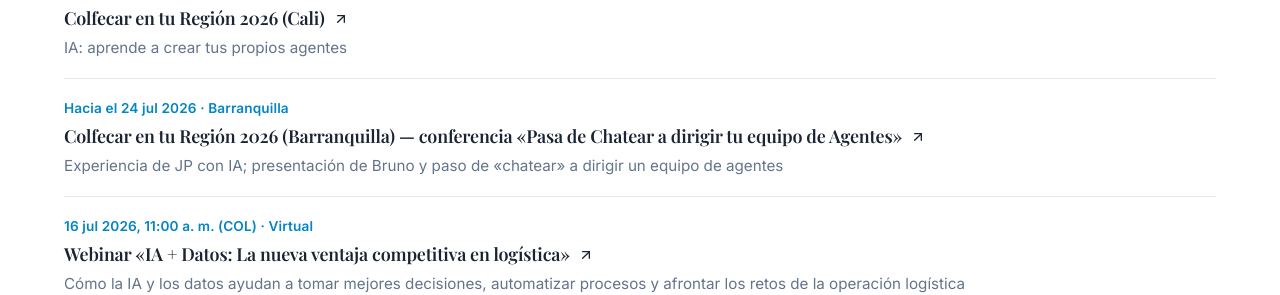
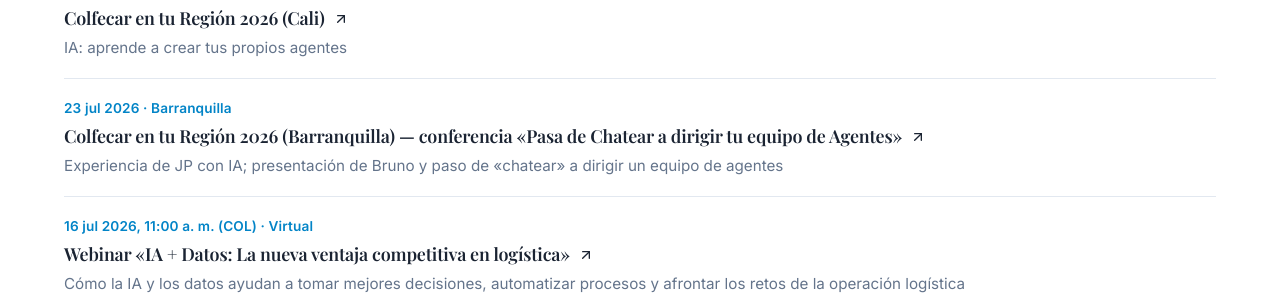
Before and after one commit to imatjuanmatiz/juanmatiz-web, a Jekyll site: the page built from conferencias.md, in a window 1280 px wide and 900 px high, scrolled down 1394 px. Shown: the part 160-455 px from the top of the window. Built offline with Jekyll 4.4.1, drawn with Linux system fonts in a browser that asks for light colours.

Commit message:
Corrige la fecha y el enlace de Colfecar Barranquilla.
La jornada queda el 23 jul 2026 y apunta a la crónica de ATIEMPPO, debajo de Cali del 28 jul.

Co-authored-by: juanmatiz <imatjuanmatiz@users.noreply.github.com>

```diff
--- a/_data/charlas.yml
+++ b/_data/charlas.yml
@@ -47,12 +47,14 @@ recientes:
     tema: "IA: aprende a crear tus propios agentes"
     grupo: ia
     url: "https://www.linkedin.com/posts/juanmatizg_colfecarenturegion-cali-bruno-activity-7487172523181187072-kYRy"
-  - fecha: "Hacia el 24 jul 2026"
+  - fecha: "23 jul 2026"
+    inicio: "2026-07-23"
     evento: "Colfecar en tu Región 2026 (Barranquilla) — conferencia «Pasa de Chatear a dirigir tu equipo de Agentes»"
     lugar: "Barranquilla"
     tema: "Experiencia de JP con IA; presentación de Bruno y paso de «chatear» a dirigir un equipo de agentes"
     grupo: ia
-    url: "https://www.linkedin.com/posts/juanmatizg_colfecarenturegion-cali-bruno-activity-7487172523181187072-kYRy"
+    enlace: "crónica en ATIEMPPO"
+    url: "https://atiemppo.com/blog/colfecar-en-tu-region-barranquilla/"
   - fecha: "16 jul 2026, 11:00 a. m. (COL)"
     inicio: "2026-07-16"
     evento: "Webinar «IA + Datos: La nueva ventaja competitiva en logística»"
--- a/_includes/charlas-lista.html
+++ b/_includes/charlas-lista.html
@@ -5,7 +5,7 @@
     <h3>
       <a href="{{ charla.url }}" target="_blank" rel="noopener noreferrer">
         {{ charla.evento }}
-        <span class="charlas-sr">, post en LinkedIn</span>
+        <span class="charlas-sr">, {{ charla.enlace | default: "post en LinkedIn" }}</span>
         <i data-lucide="arrow-up-right" aria-hidden="true"></i>
       </a>
     </h3>
```
